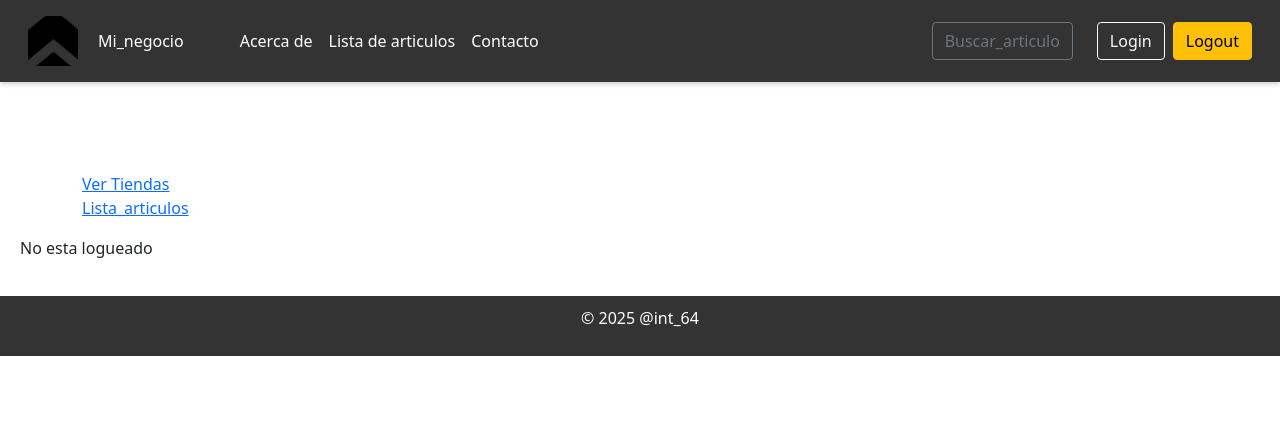
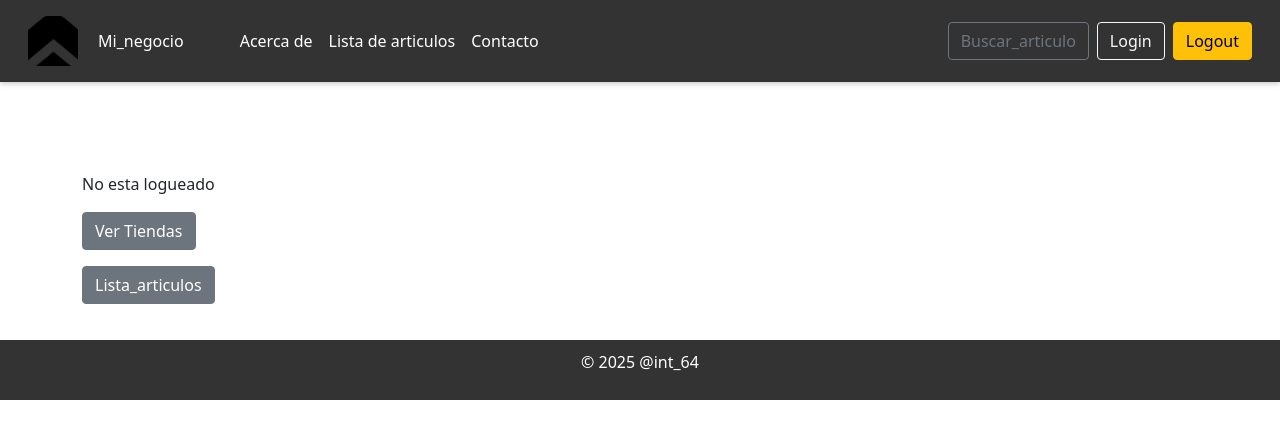
Before and after one commit to carlosr301101/Django-desoft, a Django app: page / in a window 1280 px wide. Shown: the top 439 px of the page. Run offline with Django 5.2, Linux system fonts and the light colour scheme; some libraries are stand-ins or nearby versions.

Commit message:
adding some buttons

```diff
--- a/django_project/Mi_negocio/templates/Mi_negocio/crear_tienda.html
+++ b/django_project/Mi_negocio/templates/Mi_negocio/crear_tienda.html
@@ -14,7 +14,7 @@
 
     <form method="post">
         {% csrf_token %}
-        {{ tienda_form }}
+        {{ tienda_form.as_p }}
         <button type="submit" class="btn btn-secondary">Crear tienda</button>
     </form>
         </div>
--- a/django_project/Mi_negocio/templates/Mi_negocio/index.html
+++ b/django_project/Mi_negocio/templates/Mi_negocio/index.html
@@ -4,22 +4,39 @@
 
 {% block body %}
 <ul class="container">
+    {% if user.is_authenticated %}
+    <h1>
+    Hola {{ user.username }}!
+    </h1>
+    {% else %}
+    <p>No esta logueado</p>
+
+    {% endif %}
+<div class="item">
+    <button class="btn btn-secondary">
+    <a href="{% url 'listar_tiendas'%}" style="text-decoration: none; color: inherit;">Ver Tiendas</a>
+    </button>
+</div>
+<p>
+
+</p>
+
+<div class="item">
+    <button class="btn btn-secondary">
+    <a href="{% url 'lista_articulos'%}" style="text-decoration: none; color: inherit;">Lista_articulos</a>
+</button>
+</div>
+<p>
+
+</p>
+{% if user.is_authenticated %}
+<div class="item">
+<button class="btn btn-primary">
 <div>
-    <a href="{% url 'listar_tiendas'%}">Ver Tiendas</a>
+    <a href="{% url 'crear_tienda'%}" style="text-decoration: none; color: inherit;">Crear Tienda</a>
 </div>
-<div>
-    <a href="{% url 'lista_articulos'%}">Lista_articulos</a>
+</button>
 </div>
+{%endif%}
 </ul>
-{% if user.is_authenticated %}
-<h1>
-Hola {{ user.username }}!
-</h1>
-<div>
-    <a href="{% url 'crear_tienda'%}">Crear Tienda</a>
-</div>
-{% else %}
-<p>No esta logueado</p>
-
-{% endif %}
 {% endblock body%}
--- a/django_project/Mi_negocio/templates/Mi_negocio/layout.html
+++ b/django_project/Mi_negocio/templates/Mi_negocio/layout.html
@@ -34,8 +34,7 @@
         {% if user.is_authenticated %}
         <li style="padding-right: 25px; color: aliceblue;">{{ user.username }}</li>
         {%endif%}
-         <form action="{% url 'buscar_articulo' %} "  class="col-12 col-lg-auto mb-3 mb-lg-0 me-lg-3" role="search" method="get">
-            <button type="submit"  class="btn btn-outline-secondary me-2" >Buscar_articulo</button>
+
 
         </form>
 
@@ -43,6 +42,9 @@
 
             <ul class="nav col-12 col-lg-auto me-lg-auto mb-2 justify-content-center mb-md-0">
 
+                <form action="{% url 'buscar_articulo' %} "   role="search" method="get">
+                    <button type="submit"  class="btn btn-outline-secondary me-2" >Buscar_articulo</button>
+                </form>
 
                 <form action="{% url 'login' %}" method="post">
                     {% csrf_token %}
--- a/django_project/Mi_negocio/templates/registration/login.html
+++ b/django_project/Mi_negocio/templates/registration/login.html
@@ -1,6 +1,6 @@
 {% extends "Mi_negocio/layout.html" %}
 {% block body %}
-{% load crispy_forms_tags %}
+
 <h1>Iniciar sesión</h1>
 <form method="post">
     {% csrf_token %}
--- a/django_project/Mi_negocio/templates/registration/signup.html
+++ b/django_project/Mi_negocio/templates/registration/signup.html
@@ -4,7 +4,7 @@
 
 {% block body %}
 <h2>Sign up</h2>
-{% load crispy_forms_tags %}
+
 <form method="post">
   {% csrf_token %}
   {{ form.as_p}}
```
Also changed, not shown: django_project/db.sqlite3.
